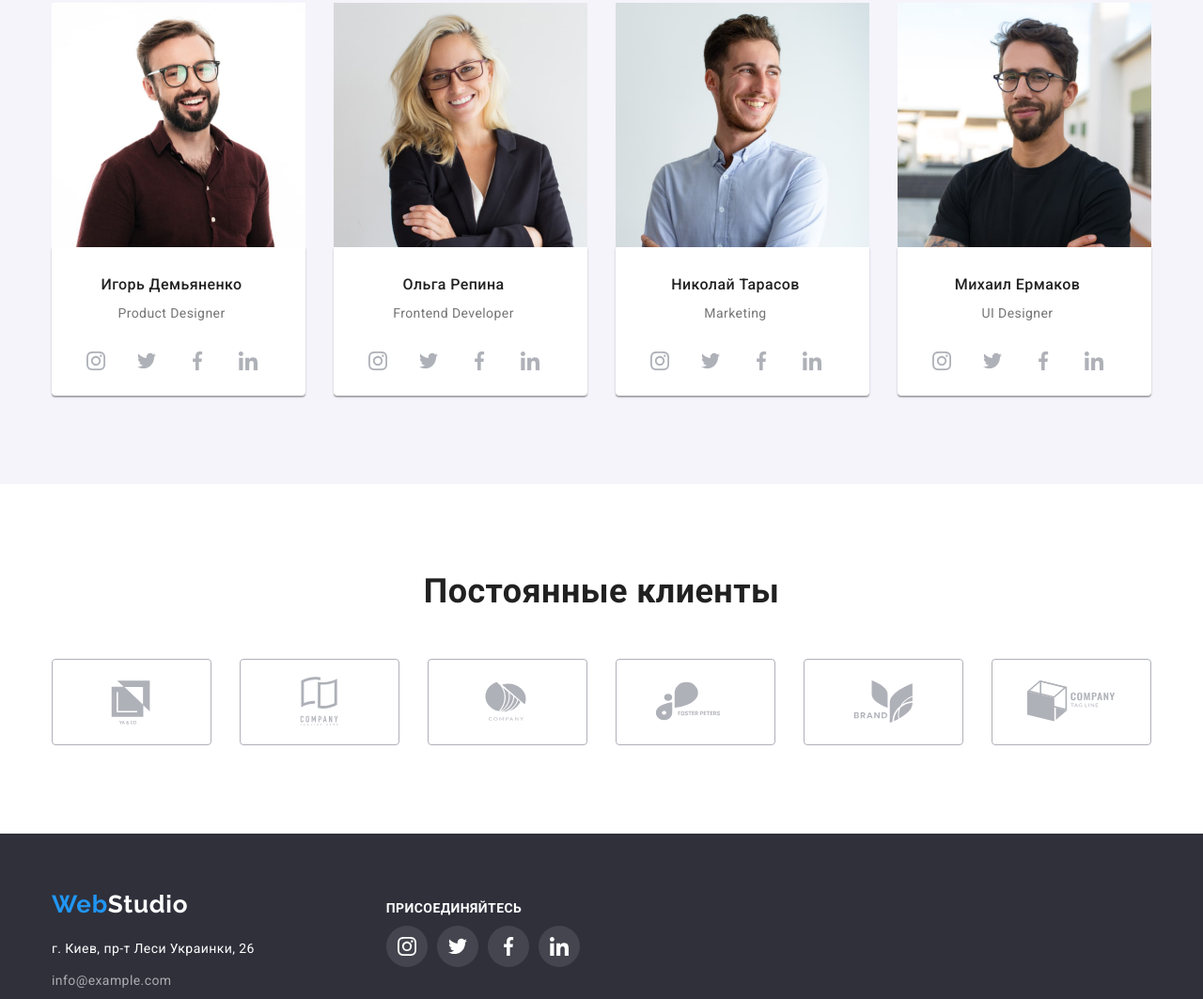
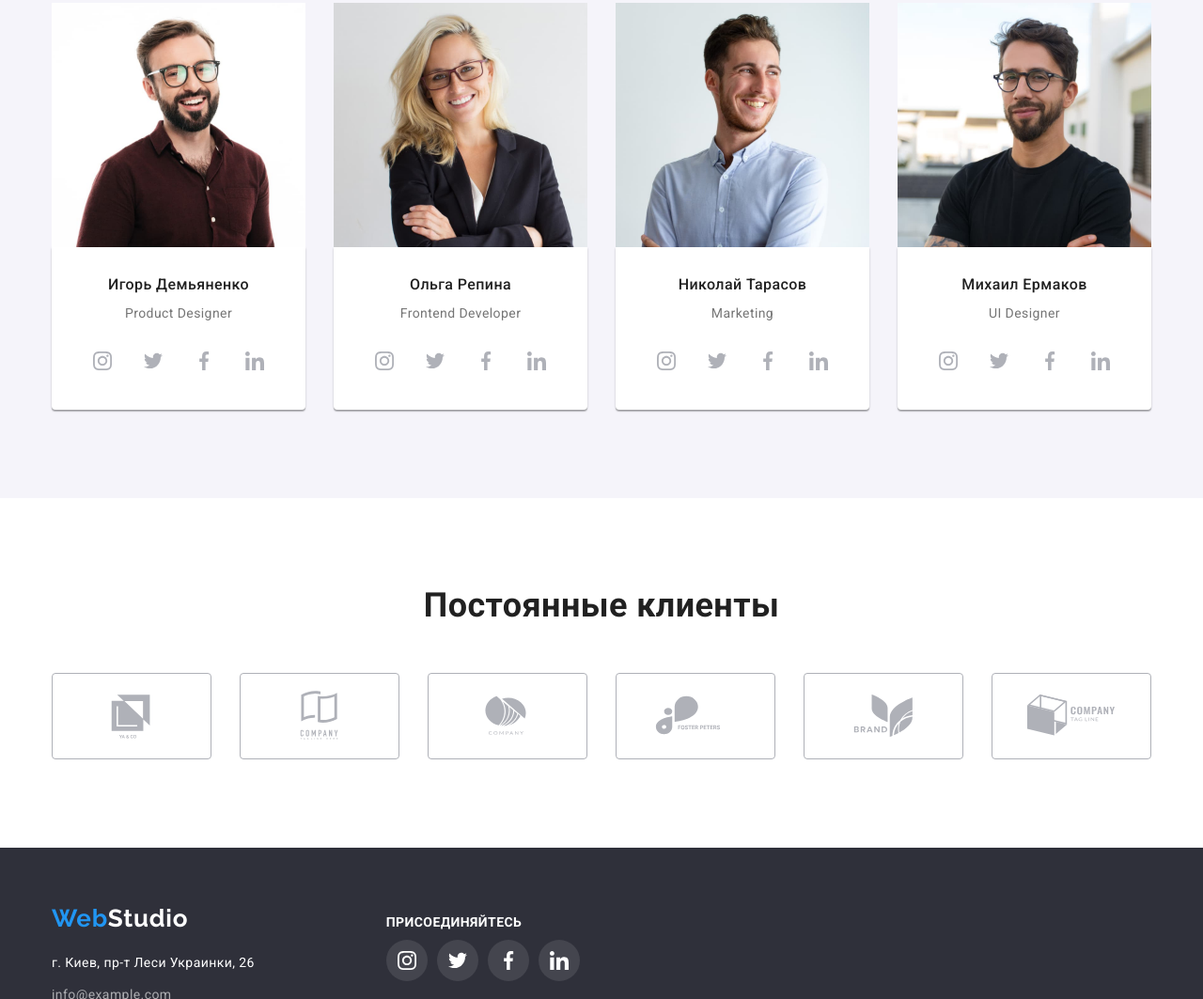
Before and after one commit to oxanapuzii/goit-markup-hw-04, a plain HTML site: page index.html in a window 1280 px wide. Shown: the part 1786-2849 px from the top of the page at 94% size. Drawn offline with nearby package versions, Linux system fonts and the light colour scheme.

Commit message:
Выполнены правки по 4 дз

```diff
--- a/css/styles.css
+++ b/css/styles.css
@@ -215,8 +215,9 @@ img {
   flex-basis: calc((100% - 120px) / 4);
 }
 .card-description {
-  padding: 30px 30px 15px 15px;
+  padding: 30px 15px;
   text-align: center;
+  justify-content: center;
   box-shadow: 0px 1px 3px rgba(0, 0, 0, 0.12), 0px 1px 1px rgba(0, 0, 0, 0.14), 0px 2px 1px rgba(0, 0, 0, 0.2);
   border-radius: 0px 0px 4px 4px;
   background-color: var(--white-color);
@@ -235,7 +236,7 @@ img {
   margin-right: 10px;
 }
 .social-item:last-child {
-  margin-right: 0;
+  margin: 0;
 }
 .social-list {
   display: flex;
```
